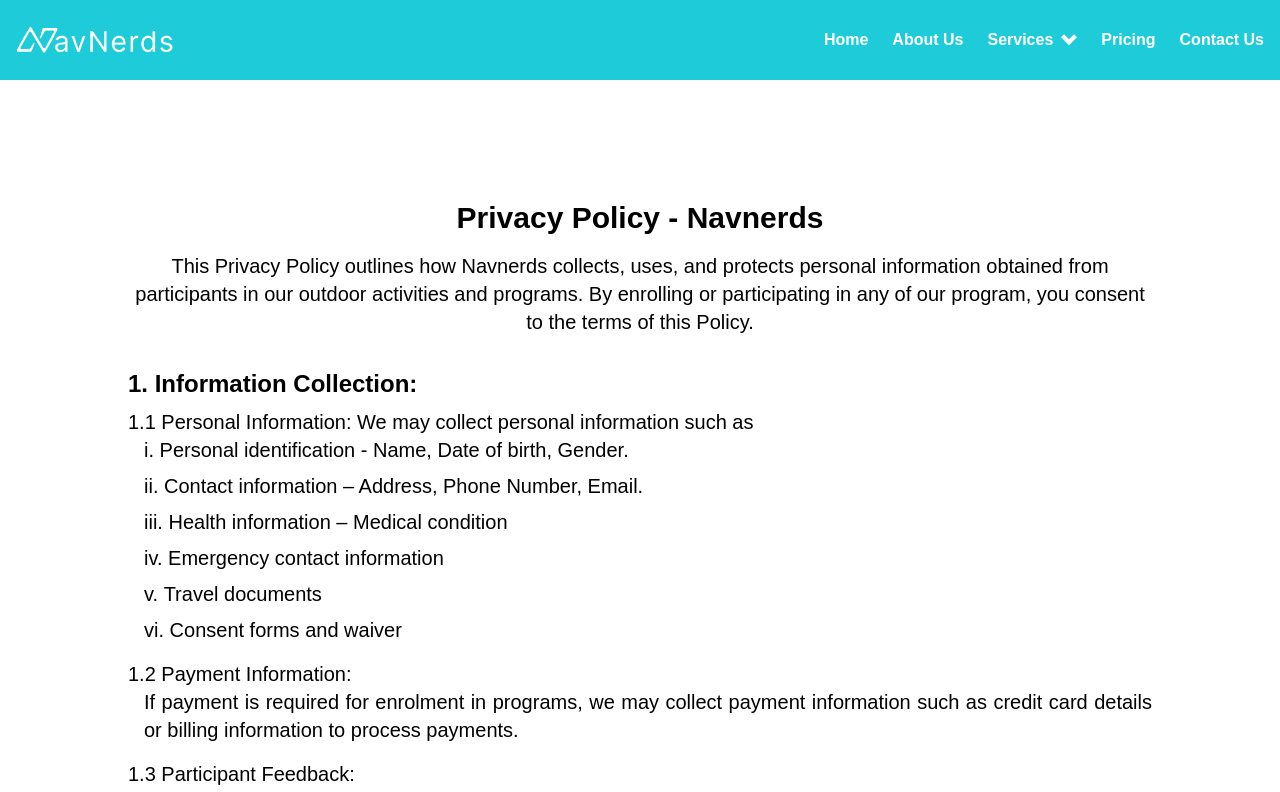
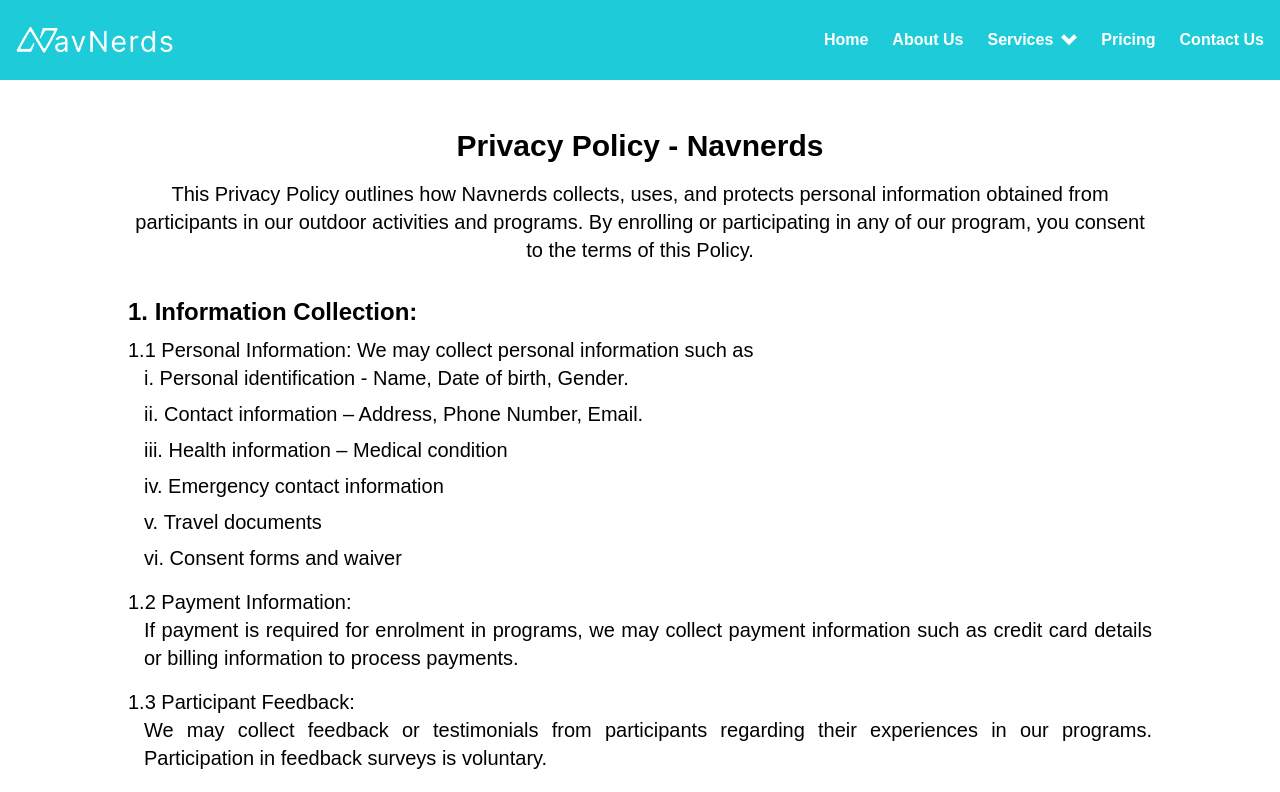
Before and after one commit to Siddhant206/nav-nerds-web-development, a Next.js app: page /privacy-policy in a window 1280 px wide. Shown: the top 792 px of the page. Built offline with nearby package versions, Linux system fonts and the light colour scheme.

Commit message:
remove mt-22

```diff
--- a/src/app/privacy-policy/page.jsx
+++ b/src/app/privacy-policy/page.jsx
@@ -3,7 +3,7 @@ import React from "react";
 
 export default function page() {
   return (
-    <main className="px-4 sm:px-6 lg:p-8 mt-22 bg-white text-black">
+    <main className="px-4 sm:px-6 lg:p-8 mt-4 bg-white text-black">
       {/* Container and header remain same */}
       <div className="max-w-4xl xl:max-w-5xl mx-auto text-justify text-xl space-y-8">
         <div className="text-center space-y-4">
```
